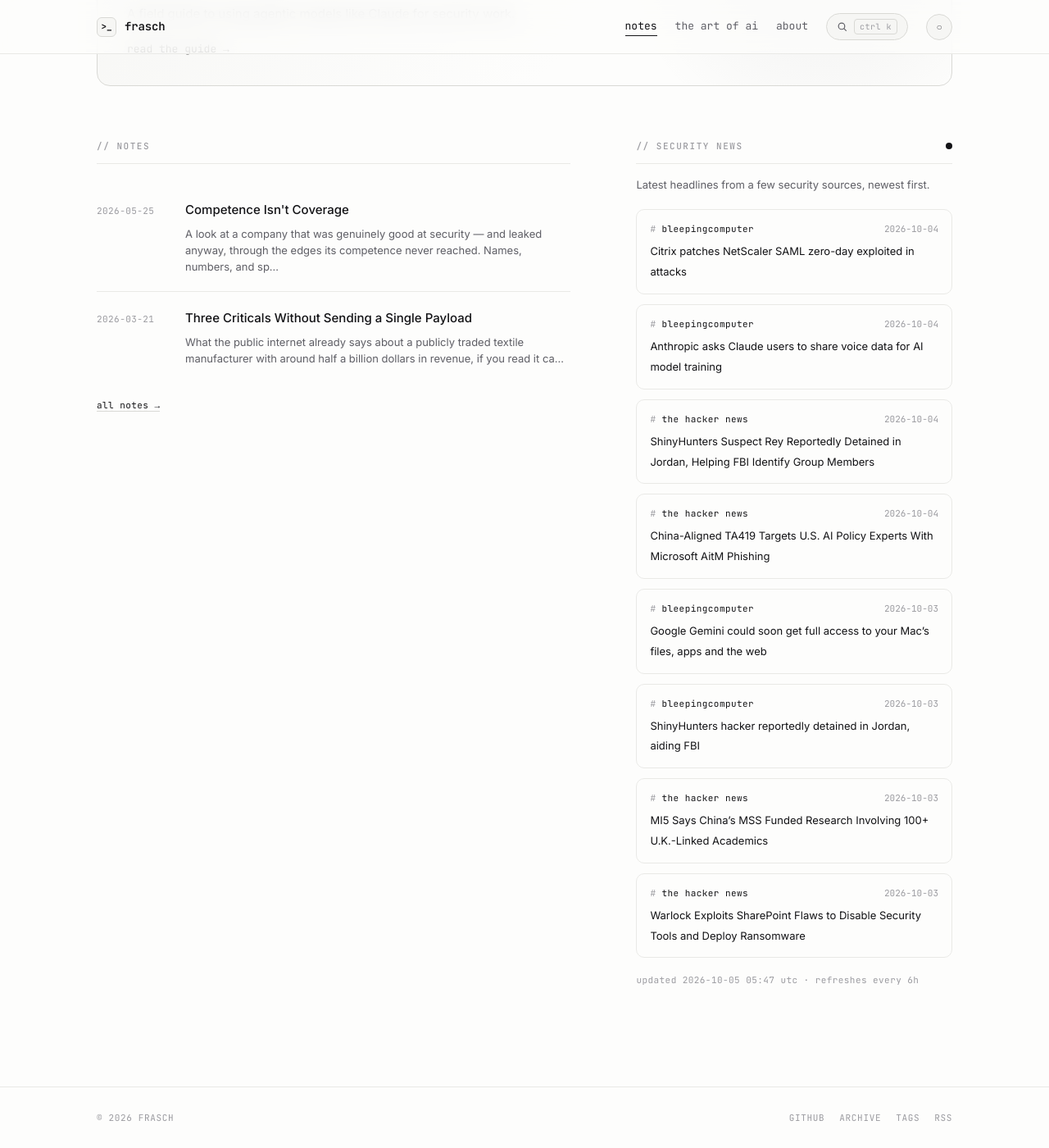
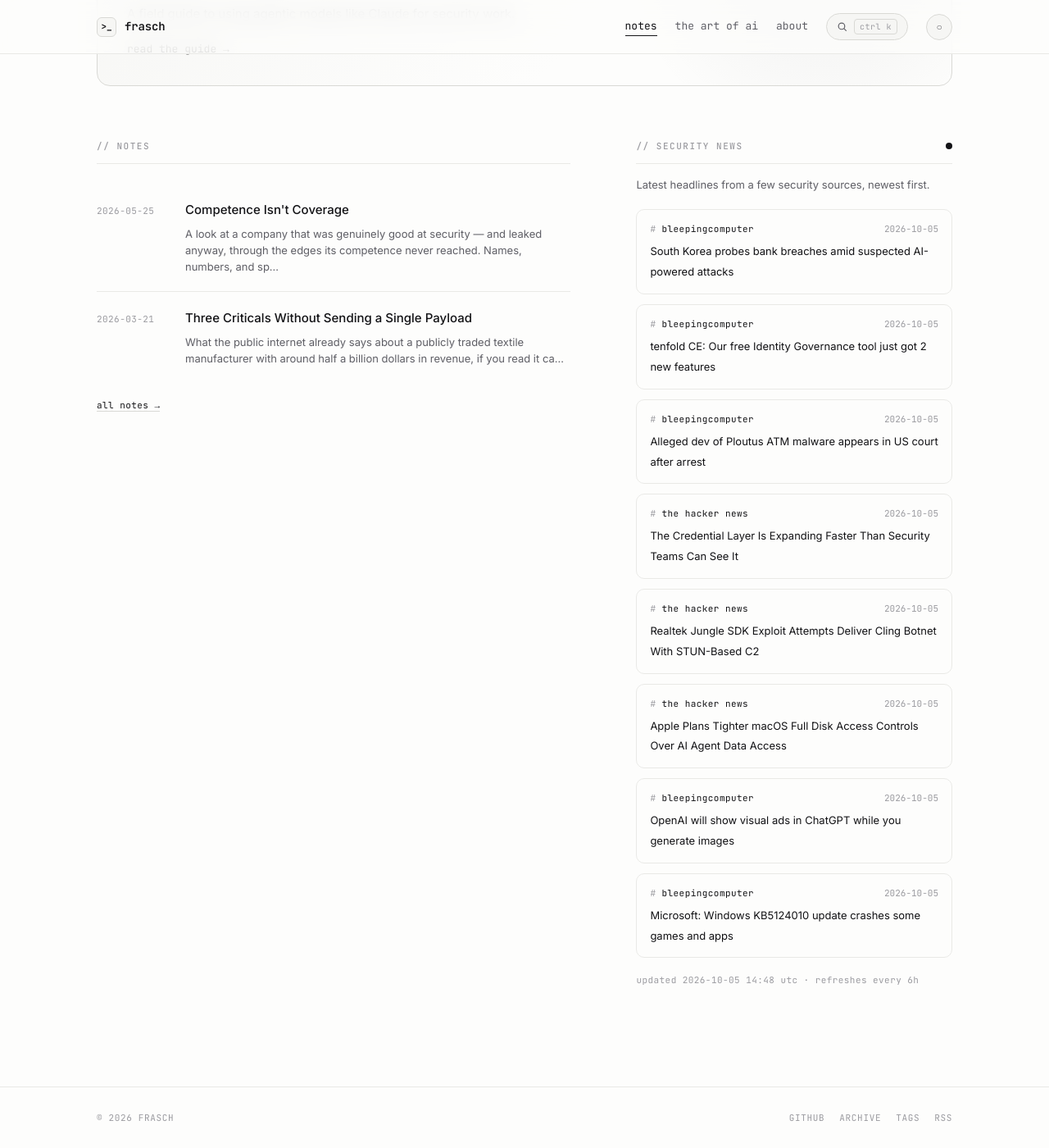
Before and after one commit to whoisfrasch/frasch, a Jekyll site: the page built from index.html, in a window 1280 px wide and 1400 px high, scrolled down 615 px. Shown: the whole window at 82% size. Built offline with Jekyll 4.4.1, drawn with Linux system fonts in a browser that asks for light colours.

Commit message:
Refresh security news feed

```diff
--- a/_data/news.json
+++ b/_data/news.json
@@ -1,53 +1,53 @@
 {
-  "updated": "2026-10-05T05:47:44Z",
+  "updated": "2026-10-05T14:48:25Z",
   "items": [
     {
       "source": "bleepingcomputer",
-      "title": "Citrix patches NetScaler SAML zero-day exploited in attacks",
-      "link": "https://www.bleepingcomputer.com/news/security/citrix-patches-netscaler-saml-zero-day-exploited-in-attacks/",
-      "date": "2026-10-04T21:58:01Z"
+      "title": "South Korea probes bank breaches amid suspected AI-powered attacks",
+      "link": "https://www.bleepingcomputer.com/news/security/south-korea-probes-bank-breaches-amid-suspected-ai-powered-attacks/",
+      "date": "2026-10-05T14:22:12Z"
     },
     {
       "source": "bleepingcomputer",
-      "title": "Anthropic asks Claude users to share voice data for AI model training",
-      "link": "https://www.bleepingcomputer.com/news/artificial-intelligence/anthropic-asks-claude-users-to-share-voice-data-for-ai-model-training/",
-      "date": "2026-10-04T10:53:21Z"
+      "title": "tenfold CE: Our free Identity Governance tool just got 2 new features",
+      "link": "https://www.bleepingcomputer.com/news/security/tenfold-ce-our-free-identity-governance-tool-just-got-2-new-features/",
+      "date": "2026-10-05T13:33:42Z"
+    },
+    {
+      "source": "bleepingcomputer",
+      "title": "Alleged dev of Ploutus ATM malware appears in US court after arrest",
+      "link": "https://www.bleepingcomputer.com/news/security/suspected-dev-of-ploutus-atm-malware-appears-in-us-court-after-arrest/",
+      "date": "2026-10-05T13:01:45Z"
     },
     {
       "source": "the hacker news",
-      "title": "ShinyHunters Suspect Rey Reportedly Detained in Jordan, Helping FBI Identify Group Members",
-      "link": "https://thehackernews.com/2026/10/shinyhunters-suspect-rey-reportedly.html",
-      "date": "2026-10-04T07:22:05Z"
+      "title": "The Credential Layer Is Expanding Faster Than Security Teams Can See It",
+      "link": "https://thehackernews.com/2026/10/the-credential-layer-is-expanding.html",
+      "date": "2026-10-05T11:55:00Z"
     },
     {
       "source": "the hacker news",
-      "title": "China-Aligned TA419 Targets U.S. AI Policy Experts With Microsoft AitM Phishing",
-      "link": "https://thehackernews.com/2026/10/china-aligned-ta419-targets-us-ai.html",
-      "date": "2026-10-04T07:20:32Z"
+      "title": "Realtek Jungle SDK Exploit Attempts Deliver Cling Botnet With STUN-Based C2",
+      "link": "https://thehackernews.com/2026/10/realtek-jungle-sdk-exploit-attempts.html",
+      "date": "2026-10-05T11:46:25Z"
+    },
+    {
+      "source": "the hacker news",
+      "title": "Apple Plans Tighter macOS Full Disk Access Controls Over AI Agent Data Access",
+      "link": "https://thehackernews.com/2026/10/apple-plans-tighter-macos-full-disk.html",
+      "date": "2026-10-05T10:38:50Z"
     },
     {
       "source": "bleepingcomputer",
-      "title": "Google Gemini could soon get full access to your Mac’s files, apps and the web",
-      "link": "https://www.bleepingcomputer.com/news/google/google-gemini-could-soon-get-full-access-to-your-macs-files-apps-and-the-web/",
-      "date": "2026-10-03T23:12:34Z"
+      "title": "OpenAI will show visual ads in ChatGPT while you generate images",
+      "link": "https://www.bleepingcomputer.com/news/artificial-intelligence/openai-will-show-visual-ads-in-chatgpt-while-you-generate-images/",
+      "date": "2026-10-05T10:28:45Z"
     },
     {
       "source": "bleepingcomputer",
-      "title": "ShinyHunters hacker reportedly detained in Jordan, aiding FBI",
-      "link": "https://www.bleepingcomputer.com/news/security/shinyhunters-hacker-reportedly-detained-in-jordan-aiding-fbi/",
-      "date": "2026-10-03T19:09:38Z"
-    },
-    {
-      "source": "the hacker news",
-      "title": "MI5 Says China’s MSS Funded Research Involving 100+ U.K.-Linked Academics",
-      "link": "https://thehackernews.com/2026/10/mi5-says-chinas-mss-funded-research.html",
-      "date": "2026-10-03T14:38:46Z"
-    },
-    {
-      "source": "the hacker news",
-      "title": "Warlock Exploits SharePoint Flaws to Disable Security Tools and Deploy Ransomware",
-      "link": "https://thehackernews.com/2026/10/warlock-exploits-sharepoint-flaws-to.html",
-      "date": "2026-10-03T14:36:33Z"
+      "title": "Microsoft: Windows KB5124010 update crashes some games and apps",
+      "link": "https://www.bleepingcomputer.com/news/microsoft/microsoft-windows-kb5124010-update-crashes-some-games-and-apps/",
+      "date": "2026-10-05T09:37:56Z"
     }
   ]
 }
```
